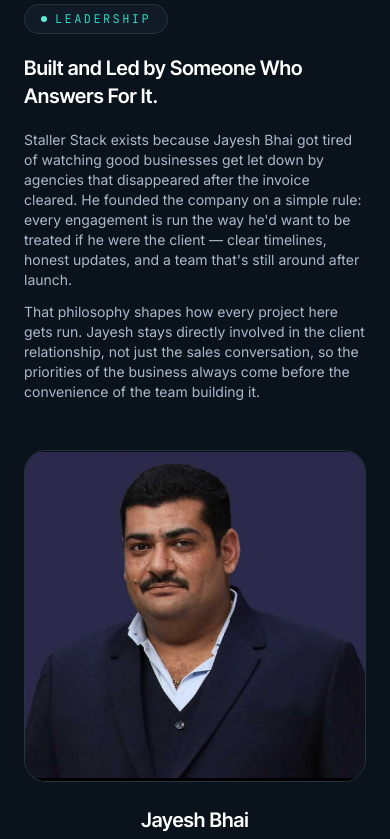
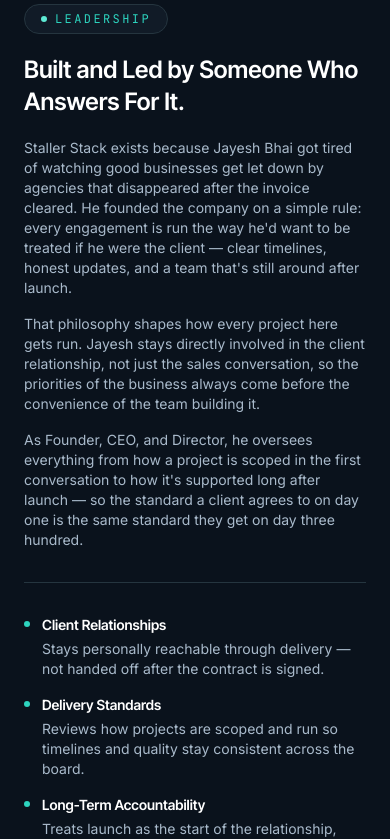
Before and after one commit to SauravDnj/staller-stack-website, a Next.js app: page /about in a window 390 px wide. Shown: the part 2180-3019 px from the top of the page. Built offline with nearby package versions, Linux system fonts and the light colour scheme.

Commit message:
Refactor FounderSpotlight component to improve layout and styling. Update founder details to include focus areas, enhancing content richness. Adjust text sizes and spacing for better readability and responsiveness.

```diff
--- a/src/components/sections/FounderSpotlight.tsx
+++ b/src/components/sections/FounderSpotlight.tsx
@@ -9,21 +9,36 @@
   return (
     <section className="border-t border-ss-border py-24 sm:py-32">
       <Container className="grid grid-cols-1 items-center gap-12 lg:grid-cols-5 lg:gap-16">
-        <Reveal className="lg:col-span-2">
+        <Reveal className="lg:col-span-3">
           <Badge>Leadership</Badge>
-          <h2 className="mt-5 font-display text-xl font-semibold text-ss-text sm:text-2xl">
+          <h2 className="mt-5 font-display text-2xl font-semibold text-ss-text sm:text-3xl">
             Built and Led by Someone Who Answers For It.
           </h2>
-          <div className="mt-5 flex flex-col gap-3">
+          <div className="mt-5 flex flex-col gap-4">
             {founder.bio.map((paragraph) => (
-              <p key={paragraph.slice(0, 24)} className="text-sm text-ss-muted">
+              <p key={paragraph.slice(0, 24)} className="text-sm text-ss-muted sm:text-base">
                 {paragraph}
               </p>
             ))}
           </div>
+
+          <div className="mt-8 flex flex-col gap-4 border-t border-ss-border pt-8">
+            {founder.focus.map((item) => (
+              <div key={item.title} className="flex items-start gap-3">
+                <span aria-hidden className="mt-1.5 h-1.5 w-1.5 shrink-0 rounded-full bg-ss-teal" />
+                <div>
+                  <p className="font-display text-sm font-semibold text-ss-text">
+                    {item.title}
+                  </p>
+                  <p className="mt-1 text-sm text-ss-muted">{item.description}</p>
+                </div>
+              </div>
+            ))}
+          </div>
         </Reveal>
 
-        <Reveal delay={0.1} className="lg:col-span-3">
+        <Reveal delay={0.1} className="lg:col-span-2">
+          <div className="mx-auto max-w-xs lg:max-w-none">
             <Tilt strength={5} className="rounded-3xl">
               <div className="overflow-hidden rounded-3xl border border-ss-border bg-ss-surface">
                 <Image
@@ -31,17 +46,18 @@
                   alt={founder.name}
                   width={1170}
                   height={1134}
-                sizes="(min-width: 1024px) 55vw, 90vw"
+                  sizes="(min-width: 1024px) 24vw, 60vw"
                   className="h-auto w-full"
                   priority
                 />
               </div>
             </Tilt>
             <div className="mt-6 text-center">
-            <p className="font-display text-xl font-semibold text-ss-text">{founder.name}</p>
+              <p className="font-display text-lg font-semibold text-ss-text">{founder.name}</p>
               <p className="mt-1 font-mono text-xs uppercase tracking-wider text-ss-teal">
                 {founder.role}
               </p>
+            </div>
           </div>
         </Reveal>
       </Container>
--- a/src/content/team.ts
+++ b/src/content/team.ts
@@ -3,6 +3,7 @@
   role: string;
   photo: string;
   bio: string[];
+  focus: { title: string; description: string }[];
 };
 
 export const founder: Founder = {
@@ -12,6 +13,21 @@
   bio: [
     "Staller Stack exists because Jayesh Bhai got tired of watching good businesses get let down by agencies that disappeared after the invoice cleared. He founded the company on a simple rule: every engagement is run the way he'd want to be treated if he were the client — clear timelines, honest updates, and a team that's still around after launch.",
     "That philosophy shapes how every project here gets run. Jayesh stays directly involved in the client relationship, not just the sales conversation, so the priorities of the business always come before the convenience of the team building it.",
+    "As Founder, CEO, and Director, he oversees everything from how a project is scoped in the first conversation to how it's supported long after launch — so the standard a client agrees to on day one is the same standard they get on day three hundred.",
+  ],
+  focus: [
+    {
+      title: "Client Relationships",
+      description: "Stays personally reachable through delivery — not handed off after the contract is signed.",
+    },
+    {
+      title: "Delivery Standards",
+      description: "Reviews how projects are scoped and run so timelines and quality stay consistent across the board.",
+    },
+    {
+      title: "Long-Term Accountability",
+      description: "Treats launch as the start of the relationship, with support that continues well past go-live.",
+    },
   ],
 };
 
```
Lines whose indentation alone changed are shown as unchanged.
